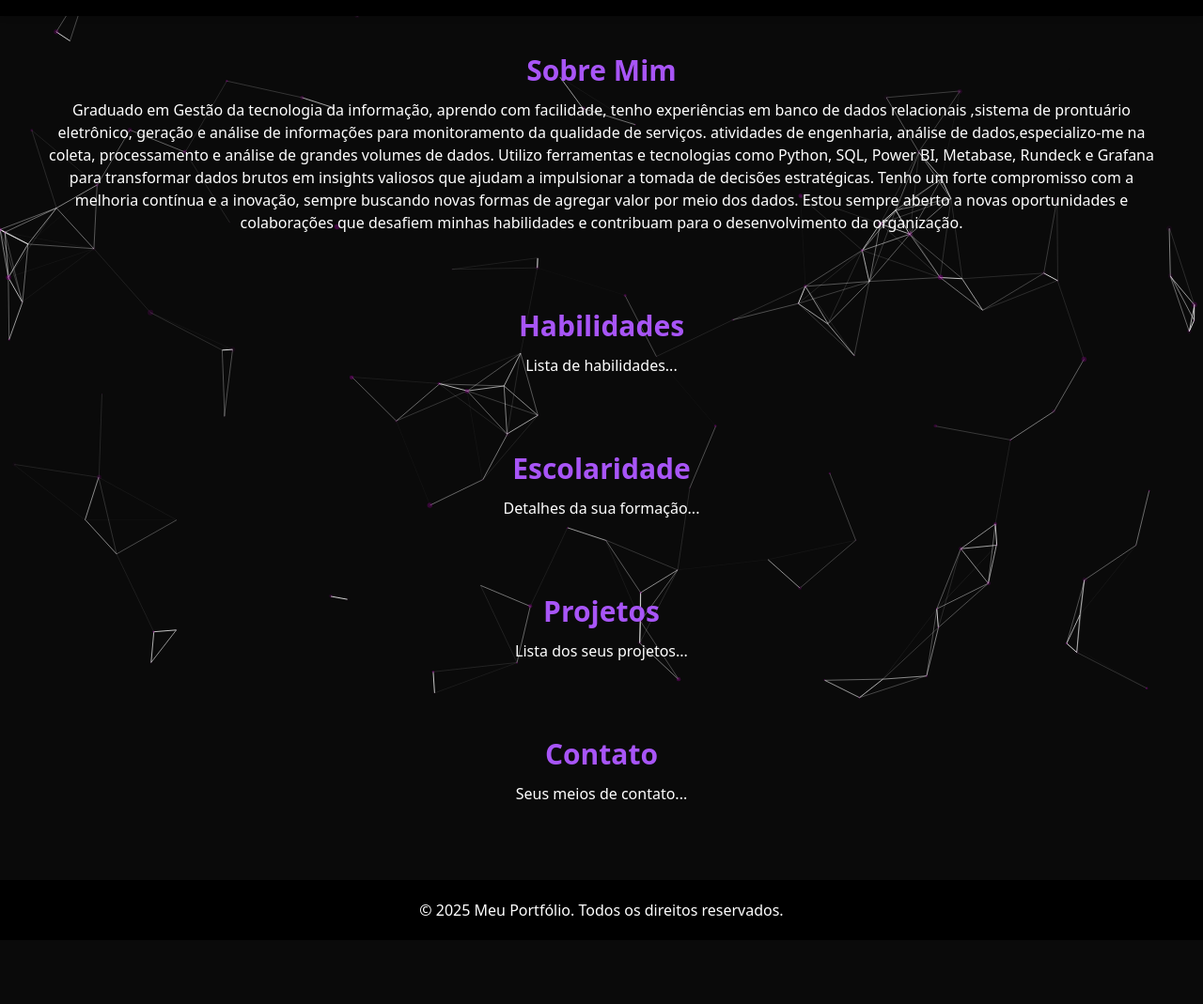
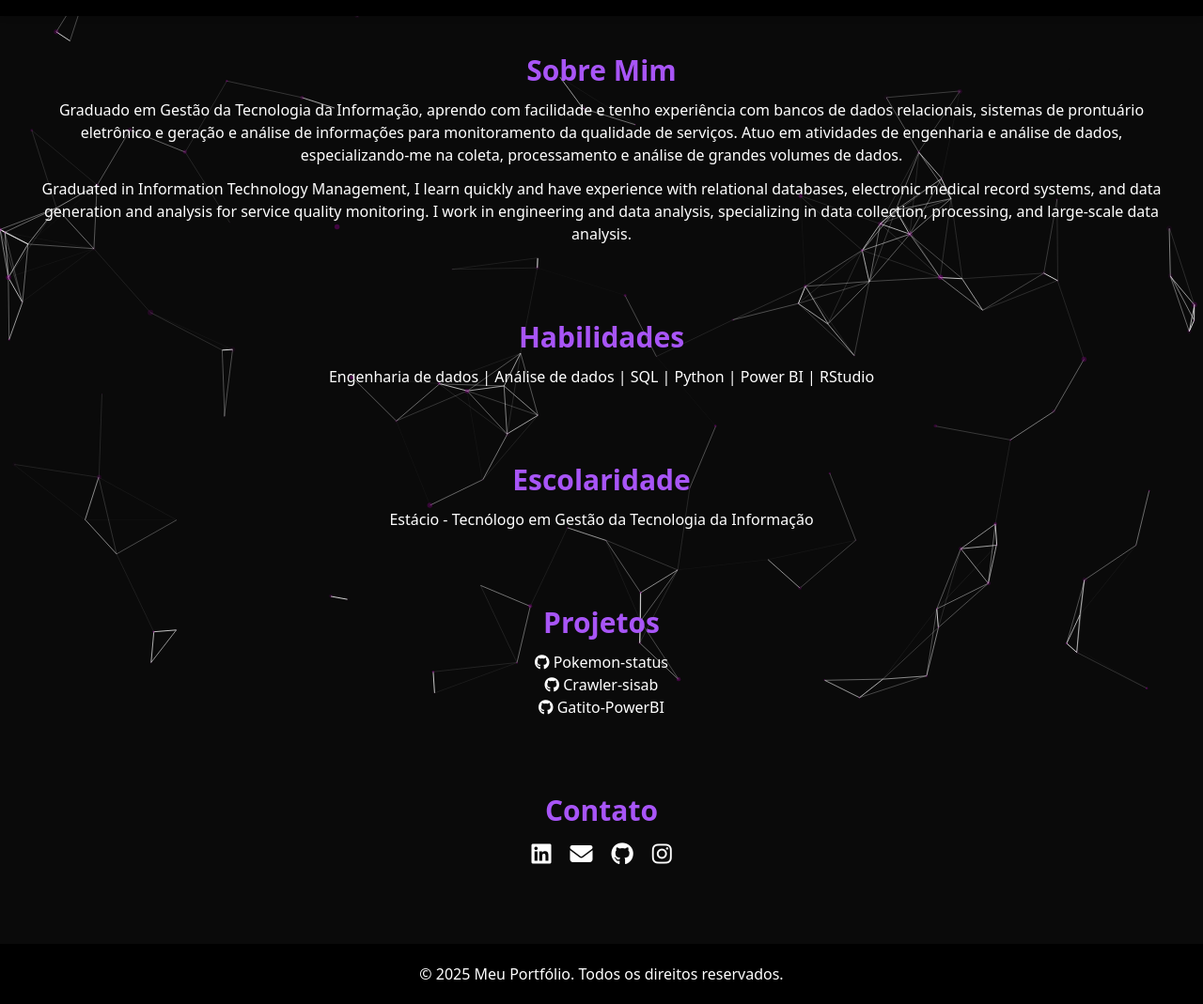
Before and after one commit to gbcode98/gbcode.github.io, a plain HTML site: page index.html in a window 1280 px wide. Shown: the part 55-1124 px from the top of the page at 94% size. Before the commit the page ends 1056 px from the top, so only its background shows below. Drawn offline with nearby package versions, Linux system fonts and the light colour scheme.

Commit message:
add information and icons

```diff
--- a/index.html
+++ b/index.html
@@ -8,6 +8,7 @@
     <link rel="stylesheet" href="https://unpkg.com/aos@2.3.1/dist/aos.css">
     <script src="https://unpkg.com/aos@2.3.1/dist/aos.js"></script>
     <script src="https://cdn.jsdelivr.net/npm/particles.js"></script>
+    <script src="https://kit.fontawesome.com/a076d05399.js" crossorigin="anonymous"></script>
     <style>
         body {
             background-color: #0a0a0a;
@@ -43,33 +44,40 @@
     <section id="sobre" class="p-10 text-center" data-aos="fade-up">
         <h2 class="text-3xl font-bold text-purple-500">Sobre Mim</h2>
         <p class="mt-3">
-Graduado em Gestão da tecnologia da informação, aprendo com facilidade, tenho experiências em banco de dados relacionais ,sistema de prontuário eletrônico, geração e análise de informações para monitoramento da qualidade de serviços. atividades de engenharia, análise de dados,especializo-me na coleta, processamento e análise de grandes volumes de dados.
-
-Utilizo ferramentas e tecnologias como Python, SQL, Power BI, Metabase, Rundeck e Grafana para transformar dados brutos em insights valiosos que ajudam a impulsionar a tomada de decisões estratégicas.
-
-Tenho um forte compromisso com a melhoria contínua e a inovação, sempre buscando novas formas de agregar valor por meio dos dados.
-
-Estou sempre aberto a novas oportunidades e colaborações que desafiem minhas habilidades e contribuam para o desenvolvimento da organização.</p>
+            Graduado em Gestão da Tecnologia da Informação, aprendo com facilidade e tenho experiência com bancos de dados relacionais, sistemas de prontuário eletrônico e geração e análise de informações para monitoramento da qualidade de serviços. Atuo em atividades de engenharia e análise de dados, especializando-me na coleta, processamento e análise de grandes volumes de dados.
+        </p>
+        <p class="mt-3">
+            Graduated in Information Technology Management, I learn quickly and have experience with relational databases, electronic medical record systems, and data generation and analysis for service quality monitoring. I work in engineering and data analysis, specializing in data collection, processing, and large-scale data analysis.
+        </p>
     </section>
 
     <section id="habilidades" class="p-10 text-center" data-aos="fade-up" data-aos-delay="200">
         <h2 class="text-3xl font-bold text-purple-500">Habilidades</h2>
-        <p class="mt-3">Lista de habilidades...</p>
+        <p class="mt-3">Engenharia de dados | Análise de dados | SQL | Python | Power BI | RStudio</p>
     </section>
 
     <section id="escolaridade" class="p-10 text-center" data-aos="fade-up" data-aos-delay="400">
         <h2 class="text-3xl font-bold text-purple-500">Escolaridade</h2>
-        <p class="mt-3">Detalhes da sua formação...</p>
+        <p class="mt-3">Estácio - Tecnólogo em Gestão da Tecnologia da Informação</p>
     </section>
 
     <section id="projetos" class="p-10 text-center" data-aos="fade-up" data-aos-delay="600">
         <h2 class="text-3xl font-bold text-purple-500">Projetos</h2>
-        <p class="mt-3">Lista dos seus projetos...</p>
+        <ul class="mt-3">
+            <li><a href="https://github.com/WizardCodeForge/pokemon-status" target="_blank" class="hover:text-purple-500"><i class="fab fa-github"></i> Pokemon-status</a></li>
+            <li><a href="https://github.com/WizardCodeForge/crawler-sisab" target="_blank" class="hover:text-purple-500"><i class="fab fa-github"></i> Crawler-sisab</a></li>
+            <li><a href="https://github.com/gbcode98/Gatito-PowerBI" target="_blank" class="hover:text-purple-500"><i class="fab fa-github"></i> Gatito-PowerBI</a></li>
+        </ul>
     </section>
 
     <section id="contato" class="p-10 text-center" data-aos="fade-up" data-aos-delay="800">
         <h2 class="text-3xl font-bold text-purple-500">Contato</h2>
-        <p class="mt-3">Seus meios de contato...</p>
+        <div class="mt-3 flex justify-center space-x-5">
+            <a href="https://www.linkedin.com/in/gabriel-carlos-3312b21b9/" target="_blank" class="text-white text-2xl hover:text-purple-500"><i class="fab fa-linkedin"></i></a>
+            <a href="mailto:gabrielcarloscontas98@gmail.com" class="text-white text-2xl hover:text-purple-500"><i class="fas fa-envelope"></i></a>
+            <a href="https://github.com/gbcode98" target="_blank" class="text-white text-2xl hover:text-purple-500"><i class="fab fa-github"></i></a>
+            <a href="https://www.instagram.com/gabrieru98" target="_blank" class="text-white text-2xl hover:text-purple-500"><i class="fab fa-instagram"></i></a>
+        </div>
     </section>
 
     <footer class="p-5 text-center bg-black text-white mt-10">
```
